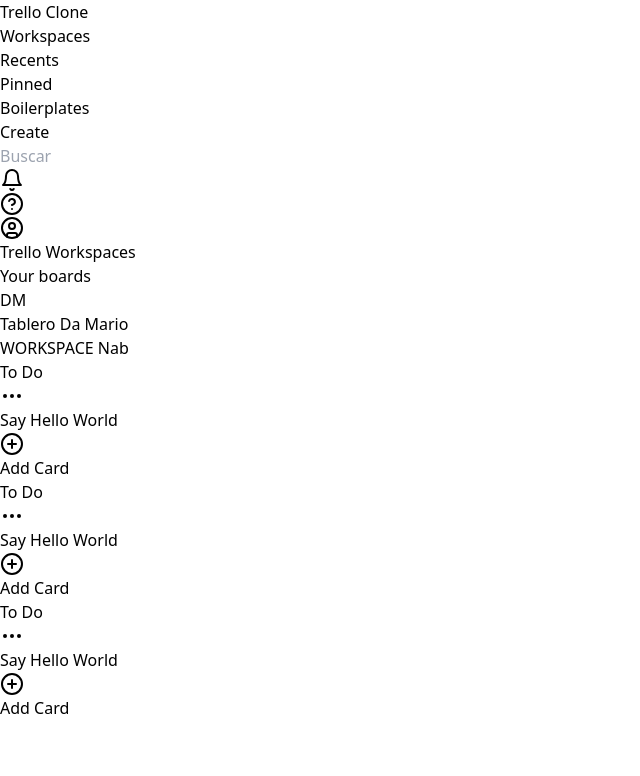
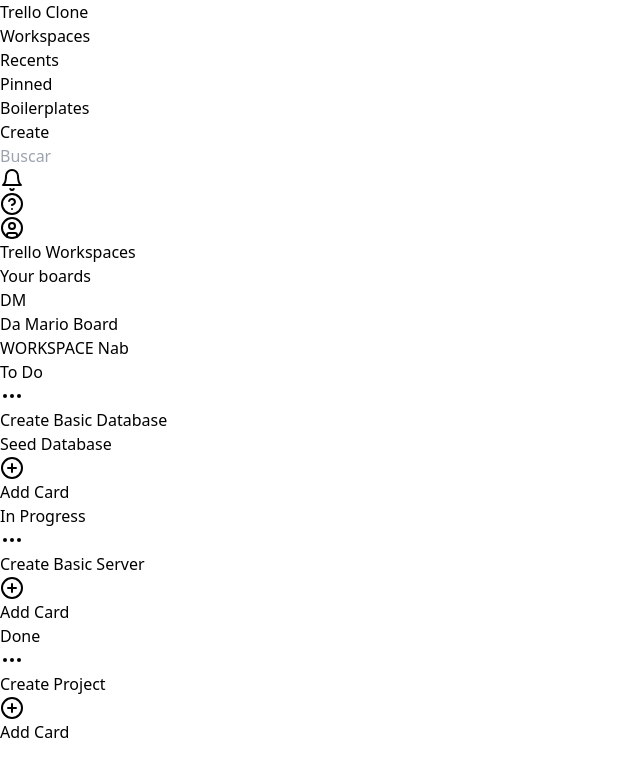
Before and after one commit to Alejandro1709/Trello-Clone, a React (Vite) app: page / in a window 1280 px wide. Shown: the top 776 px of the page, without its empty margins (0-640 px from the left). Built offline with nearby package versions, Linux system fonts and the light colour scheme.

Commit message:
Add:Zustand and add board state

```diff
--- a/package.json
+++ b/package.json
@@ -12,7 +12,8 @@
   "dependencies": {
     "lucide-react": "^0.378.0",
     "react": "^18.2.0",
-    "react-dom": "^18.2.0"
+    "react-dom": "^18.2.0",
+    "zustand": "^4.5.2"
   },
   "devDependencies": {
     "@types/react": "^18.2.66",
--- a/src/components/Sidebar/BoardSection.tsx
+++ b/src/components/Sidebar/BoardSection.tsx
@@ -1,12 +1,15 @@
+import { useBoardStore } from '../../stores/boardStore';
 import Boards from './Boards';
 
 const BoardSection = () => {
+  const boards = useBoardStore((state) => state.boards);
+
   return (
     <div className='flex flex-col'>
       <h2 className='font-semibold p-2 text-[#9FADBD]'>Your boards</h2>
 
       {/* BOARDS STARTS */}
-      <Boards />
+      <Boards boards={boards} />
       {/* BOARDS ENDS */}
     </div>
   );
--- a/src/components/Sidebar/Boards.tsx
+++ b/src/components/Sidebar/Boards.tsx
@@ -1,13 +1,32 @@
-const Boards = () => {
+import { useBoardStore } from '../../stores/boardStore';
+import type IBoard from '../../types/board';
+
+type BoardProps = {
+  boards: IBoard[];
+};
+
+const Boards = ({ boards }: BoardProps) => {
+  const setSelectedBoard = useBoardStore((state) => state.setSelectedBoard);
+
+  const handleClick = (board: IBoard) => {
+    setSelectedBoard(board);
+  };
+
   return (
     <ul className='flex flex-col gap-0.5'>
-      <li className='flex flex-row gap-2 p-2 bg-[#5D5F65] items-center cursor-pointer hover:bg-[#434549]'>
-        {/* Board Image */}
-        <div className='flex justify-center items-center text-xs text-black w-6 h-6 bg-red-200 rounded-md'>
-          DM
-        </div>
-        <h3 className='text-[#9FADBD]'>Tablero Da Mario</h3>
-      </li>
+      {boards.map((board) => (
+        <li
+          className='flex flex-row gap-2 p-2 bg-[#5D5F65] items-center cursor-pointer hover:bg-[#434549]'
+          key={board.id}
+          onClick={() => handleClick(board)}
+        >
+          {/* Board Image */}
+          <div className='flex justify-center items-center text-xs text-black w-6 h-6 bg-red-200 rounded-md'>
+            DM
+          </div>
+          <h3 className='text-[#9FADBD]'>{board.title}</h3>
+        </li>
+      ))}
     </ul>
   );
 };
--- a/src/components/Workspace/ListItem.tsx
+++ b/src/components/Workspace/ListItem.tsx
@@ -1,18 +1,25 @@
 import { CirclePlus, MoreHorizontal } from 'lucide-react';
+import { type IList } from '../../types/board';
 
-const ListItem = () => {
+type ListItemProps = {
+  list: IList;
+};
+
+const ListItem = ({ list }: ListItemProps) => {
   return (
     <li className='w-64 p-2 bg-[#0F1203] rounded-md'>
       <header className='flex flex-row justify-between'>
-        <h2>To Do</h2>
+        <h2>{list.title}</h2>
         <MoreHorizontal />
       </header>
 
       {/* LIST ITEMS STARTS */}
-      <ul className='my-2'>
-        <li className='bg-[#22272C] p-1 w-full rounded-md'>
-          <span className='ml-2'>Say Hello World</span>
-        </li>
+      <ul className='my-2 space-y-2'>
+        {list.items.map((item, idx) => (
+          <li className='bg-[#22272C] p-1 w-full rounded-md' key={idx}>
+            <span className='ml-2'>{item}</span>
+          </li>
+        ))}
       </ul>
       {/* LIST ITEMS ENDS */}
 
--- a/src/components/Workspace/Lists.tsx
+++ b/src/components/Workspace/Lists.tsx
@@ -1,11 +1,14 @@
+import { useBoardStore } from '../../stores/boardStore';
 import ListItem from './ListItem';
 
 const Lists = () => {
+  const selectedBoard = useBoardStore((state) => state.selectedBoard);
+
   return (
     <ul className='flex flex-row gap-4 text-white'>
-      <ListItem />
-      <ListItem />
-      <ListItem />
+      {selectedBoard?.lists.map((list) => (
+        <ListItem key={list.id} list={list} />
+      ))}
     </ul>
   );
 };
--- /dev/null
+++ b/src/data/boards.ts
@@ -0,0 +1,27 @@
+import type IBoard from '../types/board';
+
+const boards: IBoard[] = [
+  {
+    id: 'b01',
+    title: 'Da Mario Board',
+    lists: [
+      {
+        id: 'l01',
+        title: 'To Do',
+        items: ['Create Basic Database', 'Seed Database'],
+      },
+      {
+        id: 'l02',
+        title: 'In Progress',
+        items: ['Create Basic Server'],
+      },
+      {
+        id: 'l03',
+        title: 'Done',
+        items: ['Create Project'],
+      },
+    ],
+  },
+];
+
+export default boards;
--- /dev/null
+++ b/src/stores/boardStore.ts
@@ -0,0 +1,17 @@
+import { create } from 'zustand';
+import type IBoard from '../types/board';
+import boards from '../data/boards';
+
+type BoardType = {
+  boards: IBoard[];
+  selectedBoard?: IBoard;
+  setBoards: (boards: IBoard[]) => void;
+  setSelectedBoard: (board: IBoard) => void;
+};
+
+export const useBoardStore = create<BoardType>((set) => ({
+  boards: boards,
+  selectedBoard: boards[0],
+  setBoards: (boards: IBoard[]) => set(() => ({ boards })),
+  setSelectedBoard: (board: IBoard) => set(() => ({ selectedBoard: board })),
+}));
```
Also changed, not shown: src/types/board.d.ts (added, +11 -0 lines), 1 other file (tests, documents, lock files or other folders).
